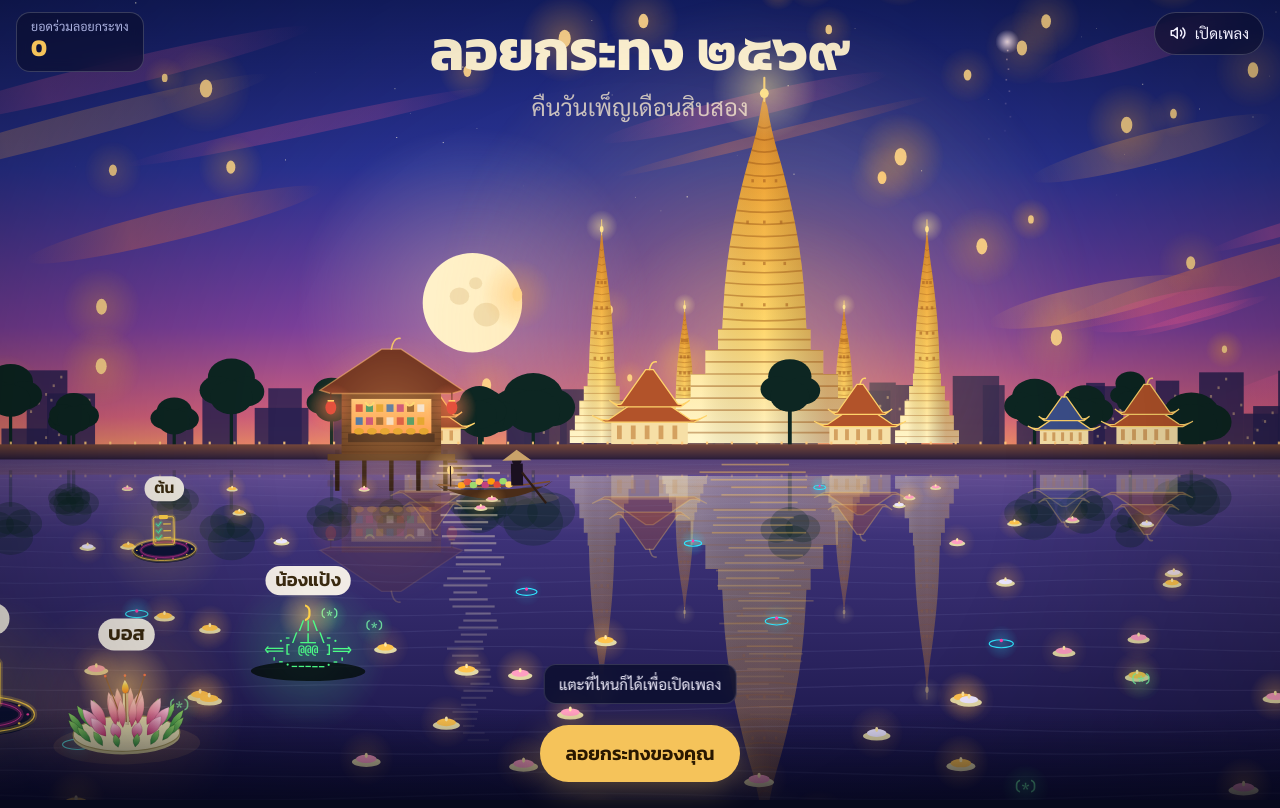
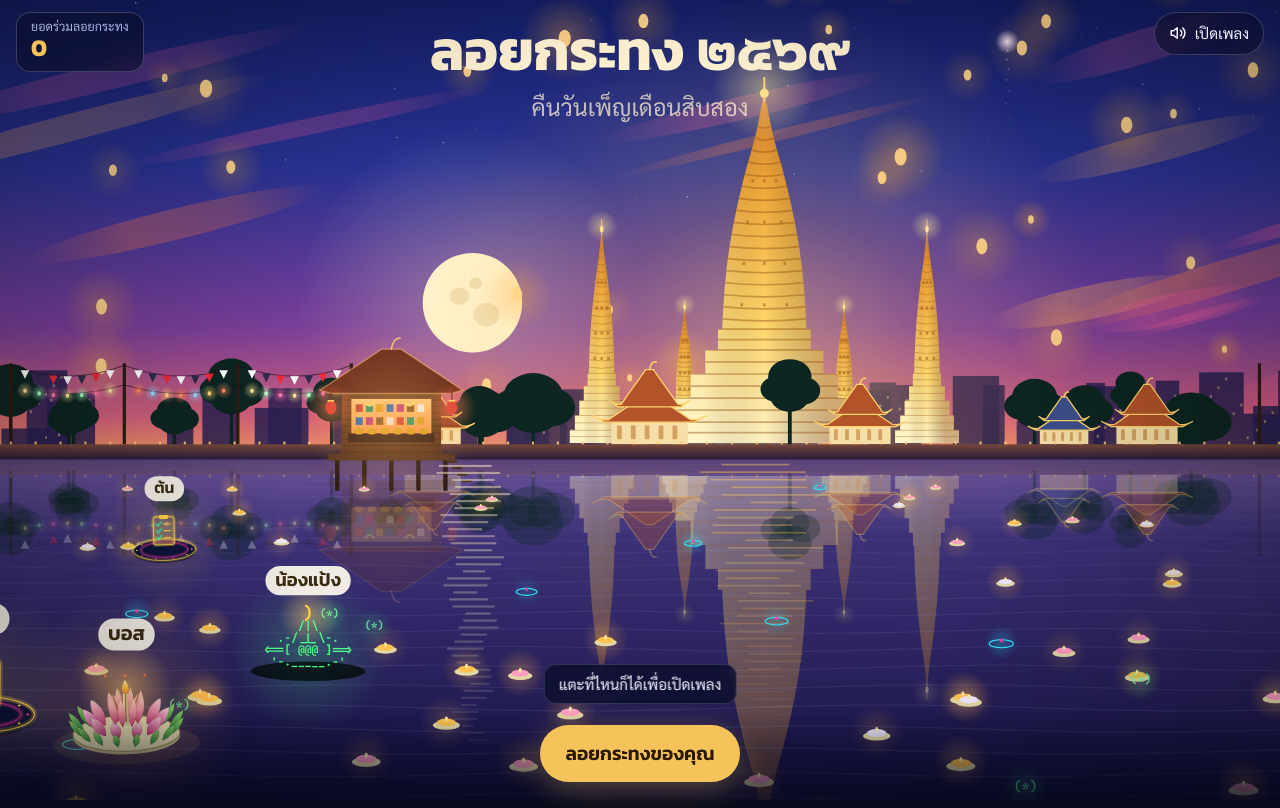
Before and after one commit to PhiraponT99/loyloykrathong, a plain HTML site: page index.html in a window 1280 px wide. Drawn offline with Linux system fonts and the light colour scheme; animation ran at ten frames a second.

Commit message:
Bring back festoon lights, bunting and the Ferris wheel; drop the boat
Poles along the bank carry Thai-flag bunting and festoon lights, kept
clear of the temple, and the Ferris wheel turns on wide screens. The
vendor boat is removed; the single riverside shop stays.

Co-Authored-By: Claude Opus 5.5 <noreply@anthropic.com>
Claude-Session: https://claude.ai/code/session_016kjMKWToV3uVL8b7HAb3cg

```diff
--- a/index.html
+++ b/index.html
@@ -307,19 +307,37 @@ function shop() {
   for (const dx of [-112, 112]) { ctx.strokeStyle = '#2e1c14'; ctx.lineWidth = 2; ctx.beginPath(); ctx.moveTo(x + dx, deck - 120); ctx.lineTo(x + dx, deck - 104); ctx.stroke(); glow(x + dx, deck - 92, 46, '255,120,80', .55); ctx.fillStyle = '#e2483a'; ell(x + dx, deck - 92, 10, 13); ctx.fill(); ctx.fillStyle = '#ffd166'; ctx.fillRect(x + dx - 6, deck - 106, 12, 3); }
   glow(x, deck - 70, 160, '255,180,100', .3);
 }
-/* the vendor's rowing boat, bobbing beside the shop */
-function boat(t) {
-  const x = shopX() + 190, y = HY + 58 + Math.sin(t * 1.3) * 3, tilt = Math.sin(t * 1.1) * .025;
-  ctx.save(); ctx.translate(x, y); ctx.rotate(tilt);
-  ctx.fillStyle = 'rgba(255,190,110,.12)'; ell(0, 14, 120, 14); ctx.fill();
-  ctx.fillStyle = '#4a2c18'; ctx.beginPath(); ctx.moveTo(-110, -16); ctx.quadraticCurveTo(-60, 14, 0, 14); ctx.quadraticCurveTo(60, 14, 110, -18); ctx.lineTo(96, -8); ctx.quadraticCurveTo(0, 2, -96, -6); ctx.closePath(); ctx.fill();
-  ctx.strokeStyle = '#7a4a2a'; ctx.lineWidth = 3; ctx.beginPath(); ctx.moveTo(-104, -14); ctx.quadraticCurveTo(0, -2, 104, -16); ctx.stroke();
-  for (let i = 0; i < 9; i++) { ctx.fillStyle = ['#ff9d0a', '#e2483a', '#9bd96e', '#ffd166', '#c2407f'][i % 5]; ell(-60 + i * 11, -12 - (i % 2) * 6, 7, 6); ctx.fill(); }
-  ctx.fillStyle = '#1a1020'; ctx.fillRect(32, -50, 22, 40); ell(43, -56, 9, 9); ctx.fill();
-  ctx.fillStyle = '#c9a36a'; ctx.beginPath(); ctx.moveTo(43, -76); ctx.lineTo(70, -56); ctx.lineTo(16, -56); ctx.closePath(); ctx.fill();
-  ctx.strokeStyle = '#2e1c14'; ctx.lineWidth = 4; ctx.beginPath(); ctx.moveTo(52, -34); ctx.lineTo(96, 24); ctx.stroke();
-  glow(-80, -40, 50, '255,200,120', .55); ctx.fillStyle = '#ffd98a'; ell(-80, -40, 6, 8); ctx.fill(); ctx.strokeStyle = '#2e1c14'; ctx.lineWidth = 2; ctx.beginPath(); ctx.moveTo(-80, -48); ctx.lineTo(-80, -10); ctx.stroke();
-  ctx.restore();
+/* bank decorations: poles strung with festoon lights and Thai-flag bunting, kept clear of the temple */
+function festoon(x0, x1, y, sag, cols, bulb) {
+  ctx.strokeStyle = 'rgba(20,12,30,.8)'; ctx.lineWidth = 1.5; ctx.beginPath(); ctx.moveTo(x0, y); ctx.quadraticCurveTo((x0 + x1) / 2, y + sag * 2, x1, y); ctx.stroke();
+  const n = Math.max(2, Math.floor((x1 - x0) / 24));
+  for (let i = 1; i < n; i++) {
+    const k = i / n, bx = lerp(x0, x1, k), by = y + 4 * sag * k * (1 - k), c = cols[i % cols.length];
+    if (bulb) { glow(bx, by + 3, 16, c, .55); ctx.fillStyle = `rgb(${c})`; ell(bx, by + 4, 3.2, 4); ctx.fill(); }
+    else { ctx.fillStyle = `rgb(${c})`; ctx.beginPath(); ctx.moveTo(bx - 8, by); ctx.lineTo(bx + 8, by); ctx.lineTo(bx, by + 16); ctx.closePath(); ctx.fill(); }
+  }
+}
+function bankLights(cx) {
+  const by = HY - 28, skip = 640 * TZ, poles = [];
+  for (let x = 20; x < LW + 40; x += 210) { if (x > cx - skip && x < cx + skip) continue; poles.push(x); }
+  ctx.fillStyle = '#2e1c14'; for (const x of poles) ctx.fillRect(x - 3, by - 150, 6, 150);
+  for (let i = 0; i + 1 < poles.length; i++) {
+    const a = poles[i], b = poles[i + 1]; if (b - a > 260) continue;
+    festoon(a, b, by - 146, 20, ['237,41,57', '255,255,255', '45,42,74'], false);
+    festoon(a, b, by - 110, 16, i % 2 ? ['255,214,120', '255,140,90', '140,220,255'] : ['255,120,170', '255,230,150', '170,255,190'], true);
+  }
+}
+/* ferris wheel behind the bank, wide screens only */
+function wheel(t) {
+  if (!WIDE) return;
+  const wx = CX - LW * .43, wy = HY - 230, R = 170, a0 = t * .12;
+  ctx.strokeStyle = 'rgba(40,24,60,.95)'; ctx.lineWidth = 7; ctx.beginPath(); ctx.moveTo(wx - 90, HY - 28); ctx.lineTo(wx, wy); ctx.lineTo(wx + 90, HY - 28); ctx.stroke();
+  ctx.lineWidth = 3; ctx.strokeStyle = 'rgba(255,200,140,.55)'; ell(wx, wy, R, R); ctx.stroke();
+  ctx.lineWidth = 1.5; for (let i = 0; i < 16; i++) { const a = a0 + i / 16 * TAU; ctx.beginPath(); ctx.moveTo(wx, wy); ctx.lineTo(wx + Math.cos(a) * R, wy + Math.sin(a) * R); ctx.stroke(); }
+  for (let i = 0; i < 32; i++) { const a = a0 + i / 32 * TAU, on = (Math.floor(t * 3) + i) % 3 === 0; ctx.fillStyle = on ? '#fff1b0' : ['#ff7aa8', '#7fd3ff', '#ffd166'][i % 3]; ell(wx + Math.cos(a) * R, wy + Math.sin(a) * R, 3.5, 3.5); ctx.fill(); }
+  const cab = ['#d1453b', '#2f6fb5', '#e0a526', '#2f9a6a', '#c2407f'];
+  for (let i = 0; i < 8; i++) { const a = a0 + i / 8 * TAU, cx = wx + Math.cos(a) * R, cy = wy + Math.sin(a) * R; ctx.fillStyle = cab[i % cab.length]; rrect(cx - 13, cy + 4, 26, 20, 5); ctx.fill(); ctx.fillStyle = 'rgba(255,220,150,.8)'; ctx.fillRect(cx - 8, cy + 9, 16, 6); }
+  glow(wx, wy, 60, '255,220,150', .5);
 }
 const templeX = () => CX + 230 + (WIDE ? LW * .1 : 0);
 function temple(flip) {
@@ -329,6 +347,7 @@ function temple(flip) {
   if (!flip) { glow(cx, by - 220, 620, '255,200,90', .3); glow(cx, by - 80, 360, '255,230,160', .25); }
   ctx.fillStyle = '#0d2622';
   for (const tr of TREES) { const x = tr.x * LW; if (Math.abs(x - cx) < 360 * TZ) continue; tree(x, HY - 20, tr.h, tr.r); }
+  bankLights(cx);
   ctx.save(); ctx.translate(cx, HY); ctx.scale(TZ, TZ); ctx.translate(-cx, -HY);
   for (const [x, w, h] of [[cx - 125, 70, 210], [cx + 125, 70, 210]]) prang(x, by, w, h, true);
   for (const [x, w, h] of [[cx - 255, 100, 330], [cx + 255, 100, 330]]) prang(x, by, w, h, true);
@@ -551,9 +570,9 @@ function render(c2d, view, t, o) {
   UIZ = o.exp ? 1 : clamp(LW / 1500, 1, 1.45); KZ = 1; TZ = o.exp ? 1 : clamp(LW / 1900, 1, 1.18);
   const L = layers(c2d, view), vt = () => ctx.setTransform(view.k, 0, 0, view.k, 0, view.oy * view.k), px = () => ctx.setTransform(1, 0, 0, 1, 0, 0);
   px(); ctx.drawImage(L.back, 0, 0);
-  vt(); fireworks(t); lanterns(t);
+  vt(); fireworks(t); lanterns(t); wheel(t);
   px(); ctx.drawImage(L.temple, 0, 0); ctx.drawImage(L.river, 0, 0); ctx.drawImage(L.shop, 0, 0);
-  vt(); river(t); fwReflect(t); boat(t); others(t);
+  vt(); river(t); fwReflect(t); others(t);
   if (!o.exp) drawCommunity(t);
   const info = o.info, playing = o.mode === 'playing' || o.mode === 'done';
   if (playing && info) {
```
